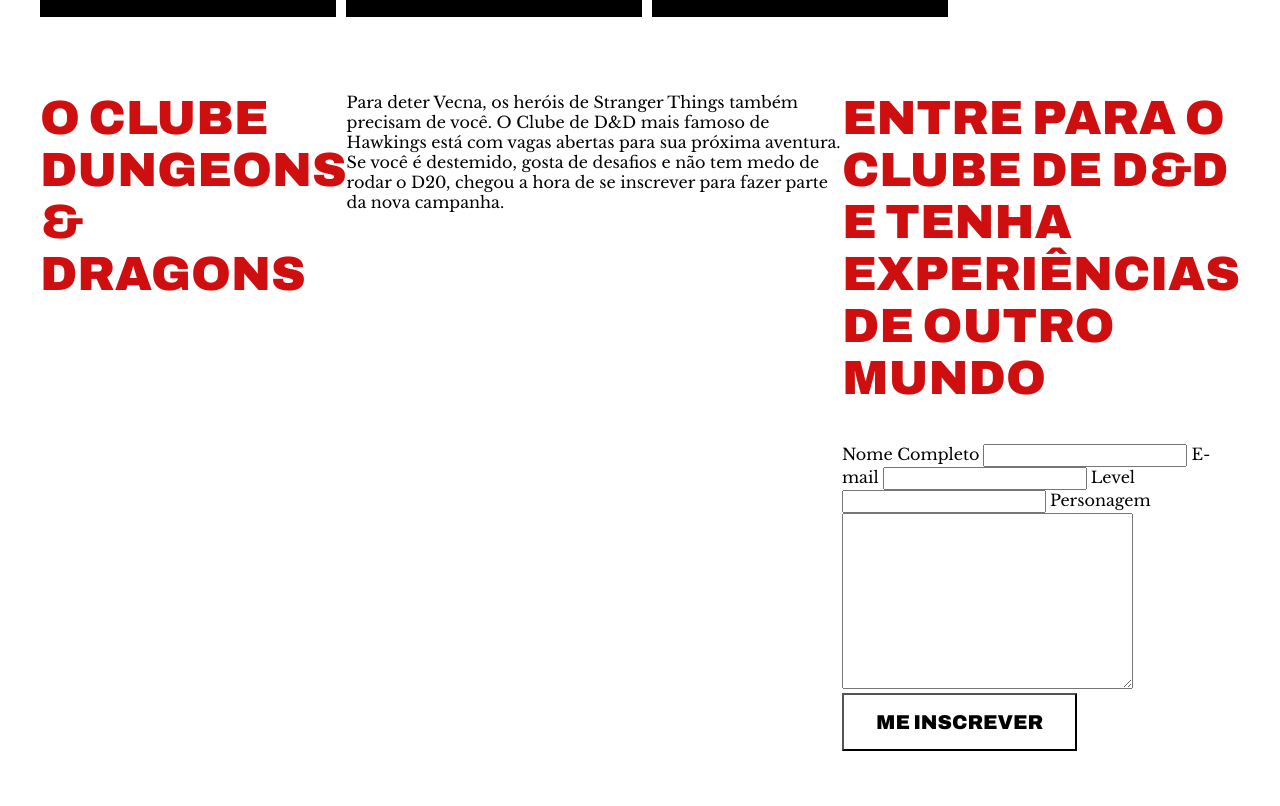
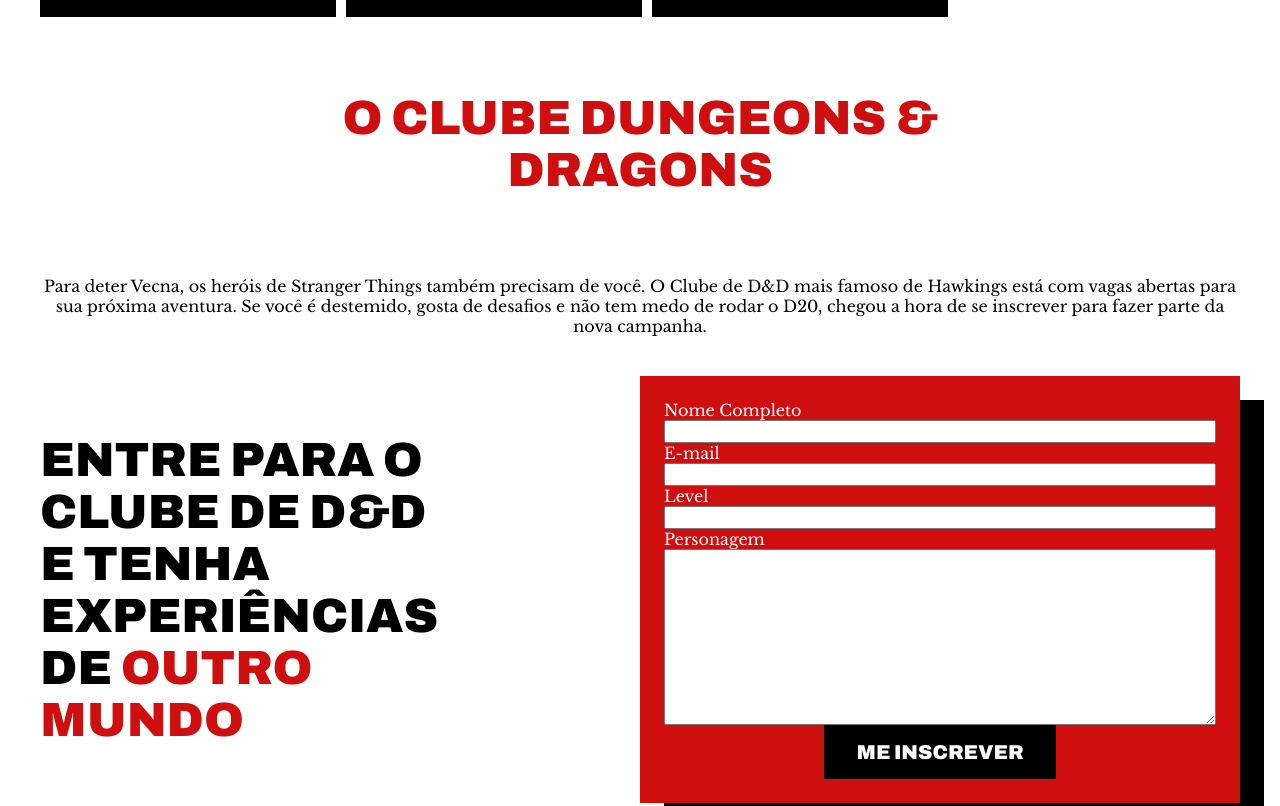
Before and after one commit to elitostajunior/mundo-invertido, a plain HTML site: page index.html in a window 1280 px wide. Shown: the part 2662-3468 px from the top of the page. Drawn offline with nearby package versions, Linux system fonts and the light colour scheme; a script that the page names is missing; a web font is replaced by a local one.

Commit message:
estilizado escopo do formulário

```diff
--- a/assets/css/styles.css
+++ b/assets/css/styles.css
@@ -257,3 +257,72 @@ section {
     object-fit: cover;
     border: 10px solid var(--highlight-color);
 }
+
+/* Section 04  Dungeons & Dragons Form */
+
+#section-form {
+    flex-direction: column;
+    align-items: center;
+    gap: 40px;
+    text-align: center;
+}
+
+#section-form h2 {
+    width: 600px;
+}
+
+#section-form .form-content h3 {
+    color: var(--highlight-color);
+    flex-basis: 30%;
+    text-align: left;
+    margin: 0;
+}
+
+#section-form .form-content h3 span {
+    color: var(--primary-color);
+}
+
+#section-form .form-content {
+    display: flex;
+    justify-content: space-between;
+    align-items: center;
+}
+
+#section-form .form-container {
+    flex-basis: 50%;
+    position: relative;
+}
+
+#section-form .form-container::after {
+    content: "";
+    background-color: var(--highlight-color);
+    width: 100%;
+    height: 100%;
+    position: absolute;
+    top: 24px;
+    left: 24px;
+    z-index: -1;
+}
+
+#section-form .form-container form {
+    display: flex;
+    flex-direction: column;
+    justify-content: center;
+    padding: 24px;
+    background-color: var(--primary-color);
+    color: var(--primary-color-contrast);
+    text-align: left;
+}
+
+#section-form .form-container form button {
+    border: none;
+    background-color: var(--field-background-color);
+    color: var(--primary-color-contrast);
+    max-width: 300px;
+    align-self: center;
+}
+
+#section-form .form-container form button:hover {
+    background-color: var(--primary-color-contrast);
+    color: var(--field-background-color);
+}
```
